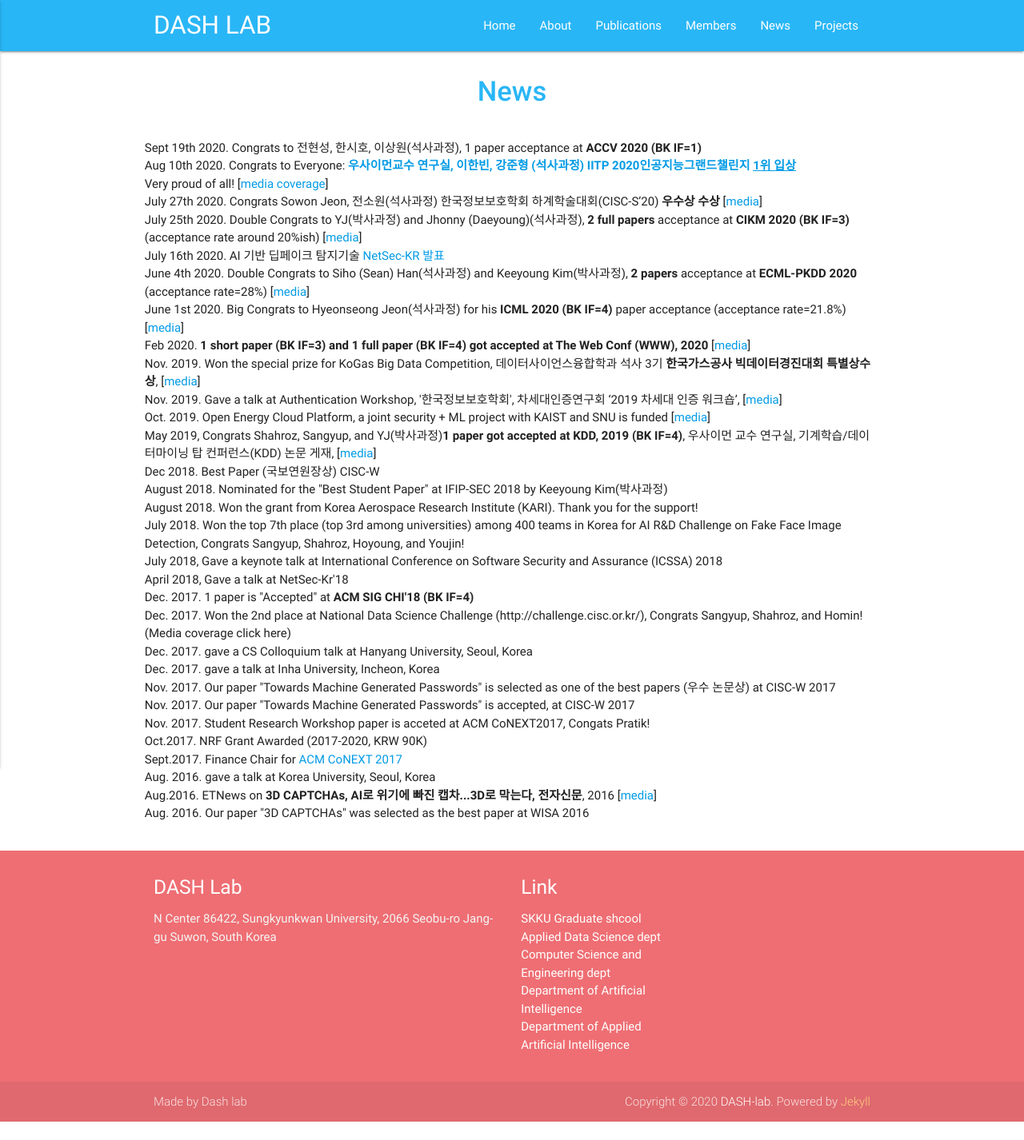
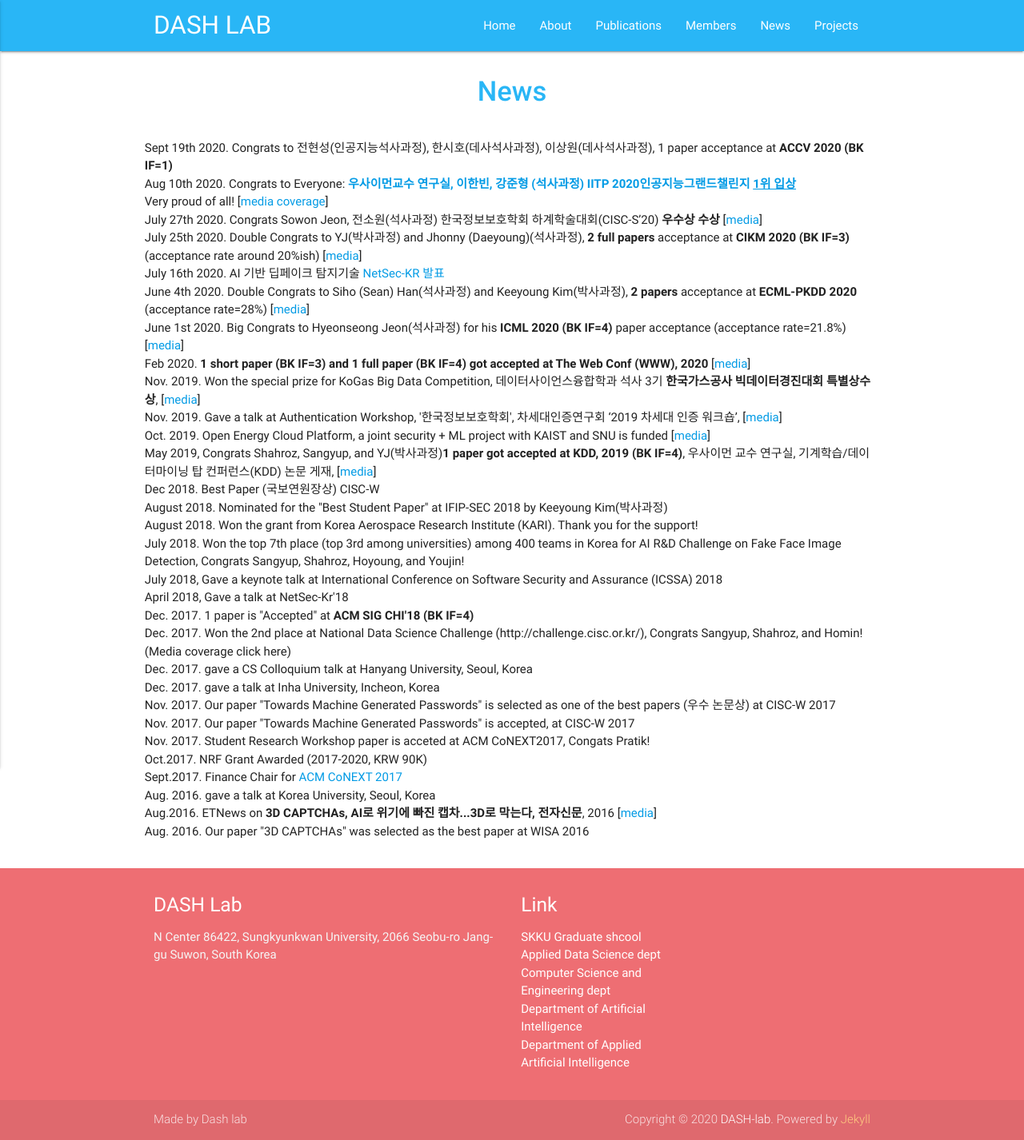
Before and after one commit to Yurim990507/DASH-Lab.github.io, a Jekyll site: the page built from example4.md, in a window 1280 px wide. Shown: the whole page at 80% size. Built offline with Jekyll 4.4.1, drawn with Linux system fonts in a browser that asks for light colours; before the commit the page ends 1403 px from its top, so only the background shows below that.

Commit message:
Update example4.md

```diff
--- a/example4.md
+++ b/example4.md
@@ -8,7 +8,7 @@ permalink: /News/
 
 <div class="section">
     <div class="row">
-Sept 19th 2020. Congrats to 전현성, 한시호, 이상원(석사과정), 1 paper acceptance at <b>ACCV 2020 (BK IF=1)</b> <br>
+Sept 19th 2020. Congrats to 전현성(인공지능석사과정), 한시호(데사석사과정), 이상원(데사석사과정), 1 paper acceptance at <b>ACCV 2020 (BK IF=1)</b> <br>
 Aug 10th 2020. Congrats to Everyone: <b><a href="https://ai.skku.edu/ai/community/news.do?mode=view&articleNo=99744&article.offset=0&articleLimit=10">우사이먼교수 연구실, 이한빈, 강준형 (석사과정) IITP 2020인공지능그랜드챌린지 <u>1위 입상</u></a></b> <br>
 Very proud of all! [<a href="http://www.lecturernews.com/news/articleView.html?idxno=50892">media coverage</a>]<br>
         July 27th 2020. Congrats Sowon Jeon, 전소원(석사과정) 한국정보보호학회 하계학술대회(CISC-S’20) <b>우수상 수상</b> [<a href="https://www.boannews.com/media/view.asp?idx=89875&direct=mobile">media</a>]  <br>
```
